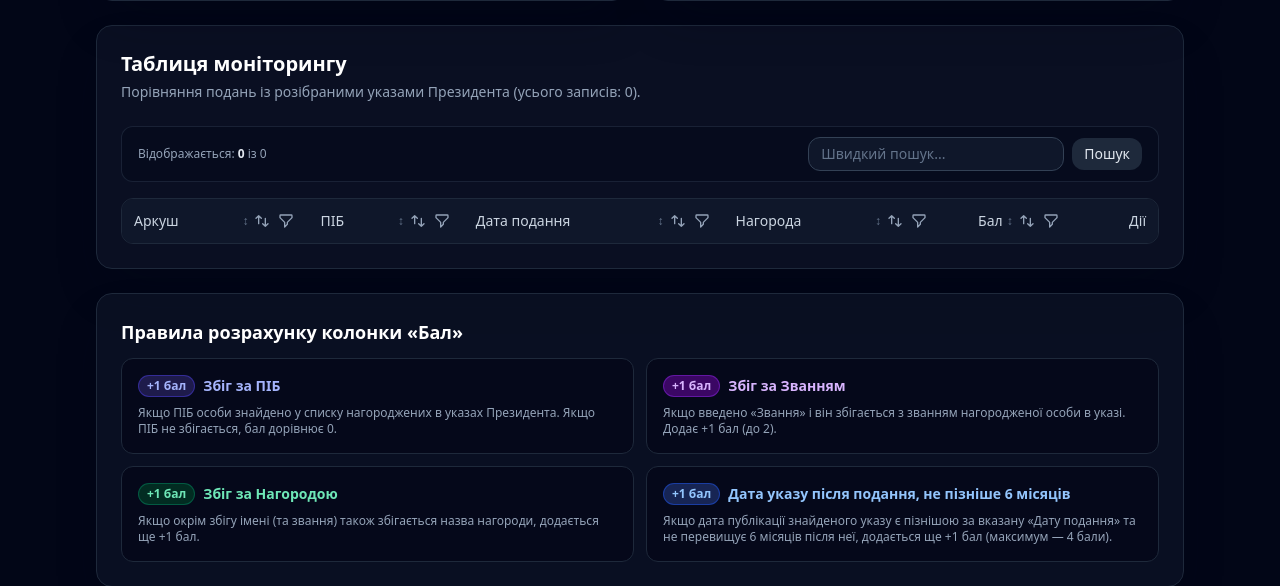
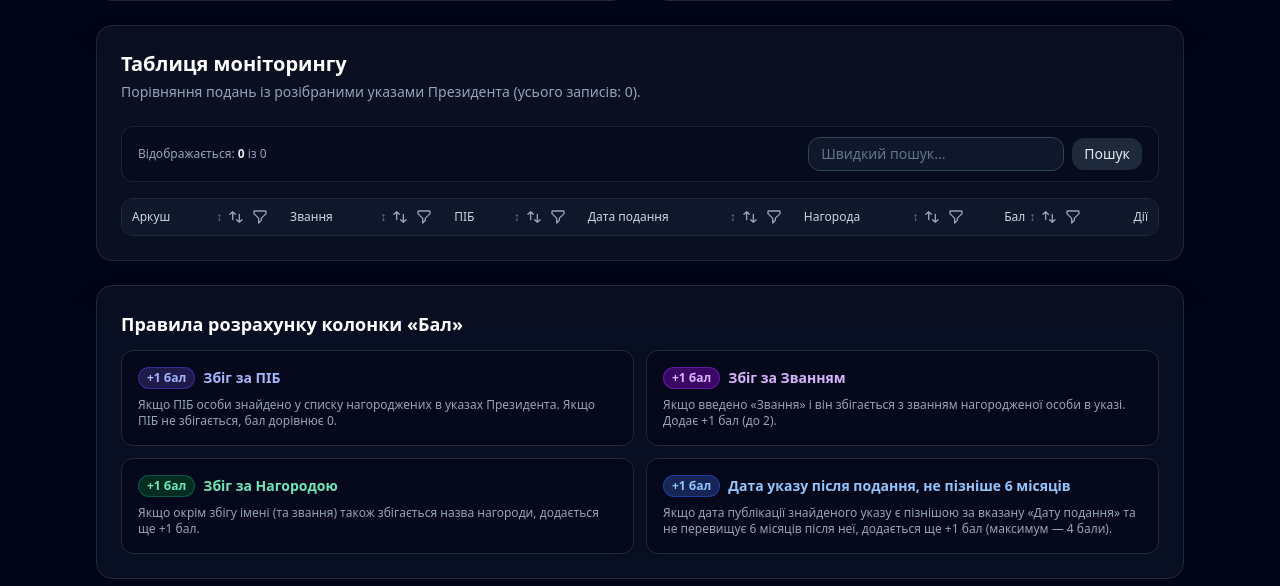
Before and after one commit to veschiy/order_parser, a Laravel app: page /monitoring in a window 1280 px wide. Shown: the part 550-1136 px from the top of the page. Run offline with Laravel 12, Linux system fonts and the light colour scheme; data that the repository does not hold is empty; some libraries are stand-ins or nearby versions.

Commit message:
fix(ui): add Звання column to monitoring table
- Insert rank column header with sort/filter buttons in index.blade.php
- Shift column indices (data-col-index) to account for the new column
- Update monitoring-table.js row template to render rank cell and adjust
  filter/sort column maps
- Allow 'rank' in MonitoringController filter columns list

```diff
--- a/app/Http/Controllers/MonitoringController.php
+++ b/app/Http/Controllers/MonitoringController.php
@@ -53,7 +53,7 @@ final class MonitoringController extends Controller
         }
 
         // Apply column filters (score is computed, handled separately)
-        $allowedColumns = ['sheet', 'full_name', 'submission_date', 'award'];
+        $allowedColumns = ['sheet', 'rank', 'full_name', 'submission_date', 'award'];
         $scoreFilter = null;
 
         foreach ($filters as $filter) {
@@ -354,7 +354,7 @@ final class MonitoringController extends Controller
             return response()->json(['values' => ['0', '1', '2', '3', '4', '__empty__']]);
         }
 
-        $allowedColumns = ['sheet', 'full_name', 'submission_date', 'award'];
+        $allowedColumns = ['sheet', 'rank', 'full_name', 'submission_date', 'award'];
 
         if (! in_array($column, $allowedColumns, true)) {
             return response()->json(['values' => []]);
--- a/resources/views/monitoring/index.blade.php
+++ b/resources/views/monitoring/index.blade.php
@@ -196,10 +196,10 @@
             </div>
 
             <div class="overflow-x-auto overflow-y-visible rounded-xl border border-slate-800">
-                <table id="monitoringTable" class="min-w-full divide-y divide-slate-800 text-sm">
+                <table id="monitoringTable" class="min-w-full divide-y divide-slate-800 text-xs">
                     <thead class="bg-slate-900 select-none">
                         <tr>
-                            <th class="relative px-3 py-3 text-left font-medium text-slate-300" data-col-index="0" data-type="text">
+                            <th class="relative px-2.5 py-2 text-left font-medium text-slate-300" data-col-index="0" data-type="text">
                                 <div class="flex items-center text-left justify-between gap-1">
                                     <span class="col-title">Аркуш</span>
                                     <div class="flex items-center gap-1">
@@ -213,7 +213,21 @@
                                     </div>
                                 </div>
                             </th>
-                            <th class="relative px-3 py-3 text-left font-medium text-slate-300" data-col-index="1" data-type="text">
+                            <th class="relative px-2.5 py-2 text-left font-medium text-slate-300" data-col-index="1" data-type="text">
+                                <div class="flex items-center text-left justify-between gap-1">
+                                    <span class="col-title">Звання</span>
+                                    <div class="flex items-center gap-1">
+                                        <span class="sort-icon text-slate-500 text-xs">↕</span>
+                                        <button type="button" data-action="sort" class="inline-flex items-center justify-center rounded-md p-0.5 text-slate-400 hover:text-white hover:bg-slate-700 transition" title="Сортувати">
+                                            <svg class="h-4 w-4" fill="none" stroke="currentColor" viewBox="0 0 24 24"><path stroke-linecap="round" stroke-linejoin="round" stroke-width="2" d="M7 16V4m0 0L3 8m4-4l4 4m6 0v12m0 0l4-4m-4 4l-4-4"/></svg>
+                                        </button>
+                                        <button type="button" data-action="filter" class="inline-flex items-center justify-center rounded-md p-0.5 text-slate-400 hover:text-white hover:bg-slate-700 transition" title="Фільтр">
+                                            <svg class="h-4 w-4" fill="none" stroke="currentColor" viewBox="0 0 24 24"><path stroke-linecap="round" stroke-linejoin="round" stroke-width="2" d="M3 4a1 1 0 011-1h16a1 1 0 011 1v2.586a1 1 0 01-.293.707l-6.414 6.414a1 1 0 00-.293.707V17l-4 4v-6.586a1 1 0 00-.293-.707L3.293 7.293A1 1 0 013 6.586V4z"/></svg>
+                                        </button>
+                                    </div>
+                                </div>
+                            </th>
+                            <th class="relative px-2.5 py-2 text-left font-medium text-slate-300" data-col-index="2" data-type="text">
                                 <div class="flex items-center text-left justify-between gap-1">
                                     <span class="col-title">ПІБ</span>
                                     <div class="flex items-center gap-1">
@@ -227,7 +241,7 @@
                                     </div>
                                 </div>
                             </th>
-                            <th class="relative px-3 py-3 text-left font-medium text-slate-300" data-col-index="2" data-type="date">
+                            <th class="relative px-2.5 py-2 text-left font-medium text-slate-300" data-col-index="3" data-type="date">
                                 <div class="flex items-center text-left justify-between gap-1">
                                     <span class="col-title">Дата подання</span>
                                     <div class="flex items-center gap-1">
@@ -241,7 +255,7 @@
                                     </div>
                                 </div>
                             </th>
-                            <th class="relative px-3 py-3 text-left font-medium text-slate-300" data-col-index="3" data-type="text">
+                            <th class="relative px-2.5 py-2 text-left font-medium text-slate-300" data-col-index="4" data-type="text">
                                 <div class="flex items-center text-left justify-between gap-1">
                                     <span class="col-title">Нагорода</span>
                                     <div class="flex items-center gap-1">
@@ -255,7 +269,7 @@
                                     </div>
                                 </div>
                             </th>
-                            <th class="relative px-3 py-3 text-center font-medium text-slate-300" data-col-index="4" data-type="number">
+                            <th class="relative px-2.5 py-2 text-center font-medium text-slate-300" data-col-index="5" data-type="number">
                                 <div class="flex items-center text-center justify-center gap-1">
                                     <span class="col-title">Бал</span>
                                     <div class="flex items-center gap-1">
@@ -269,7 +283,7 @@
                                     </div>
                                 </div>
                             </th>
-                            <th class="px-3 py-3 text-right font-medium text-slate-300">Дії</th>
+                            <th class="px-2.5 py-2 text-right font-medium text-slate-300">Дії</th>
                         </tr>
                     </thead>
                     <tbody class="divide-y divide-slate-800">
```
Also changed, not shown: resources/js/monitoring-table.js (+20 -15 lines).
